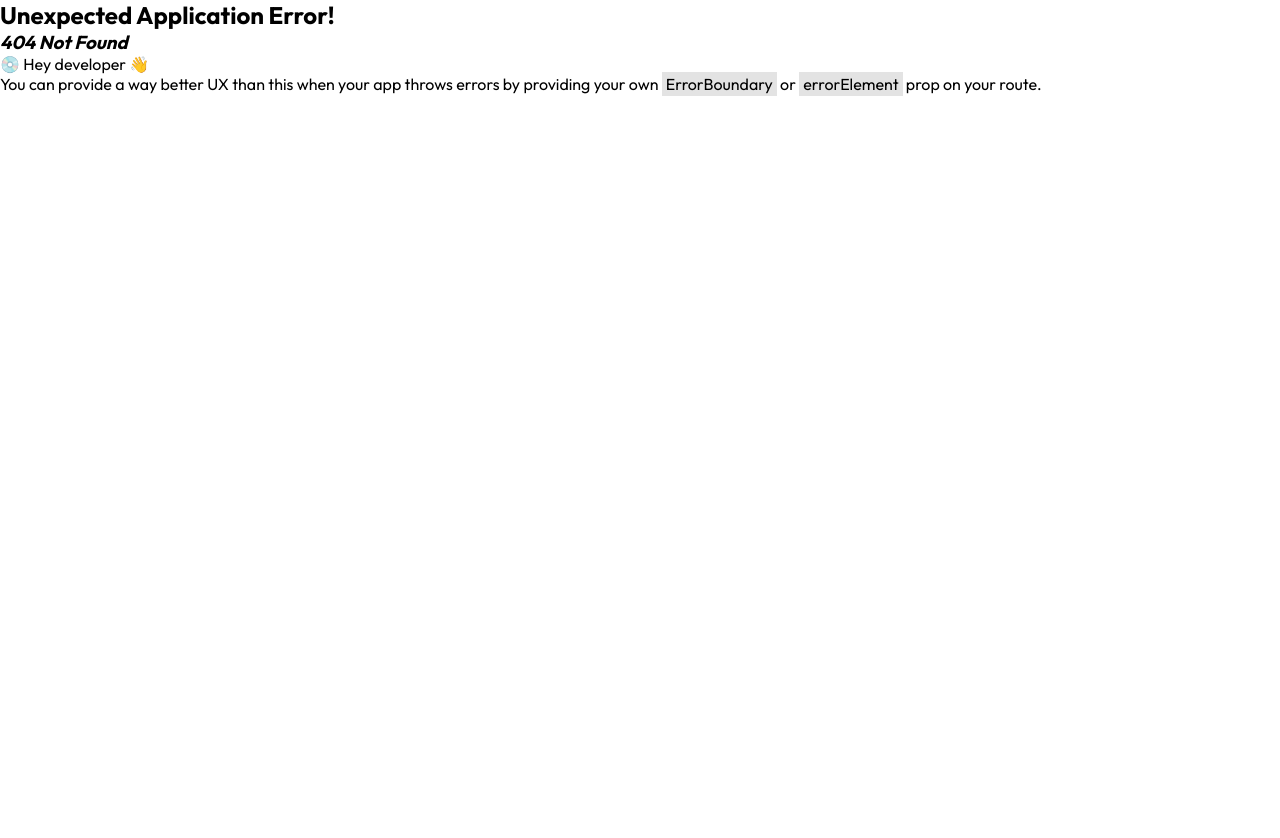
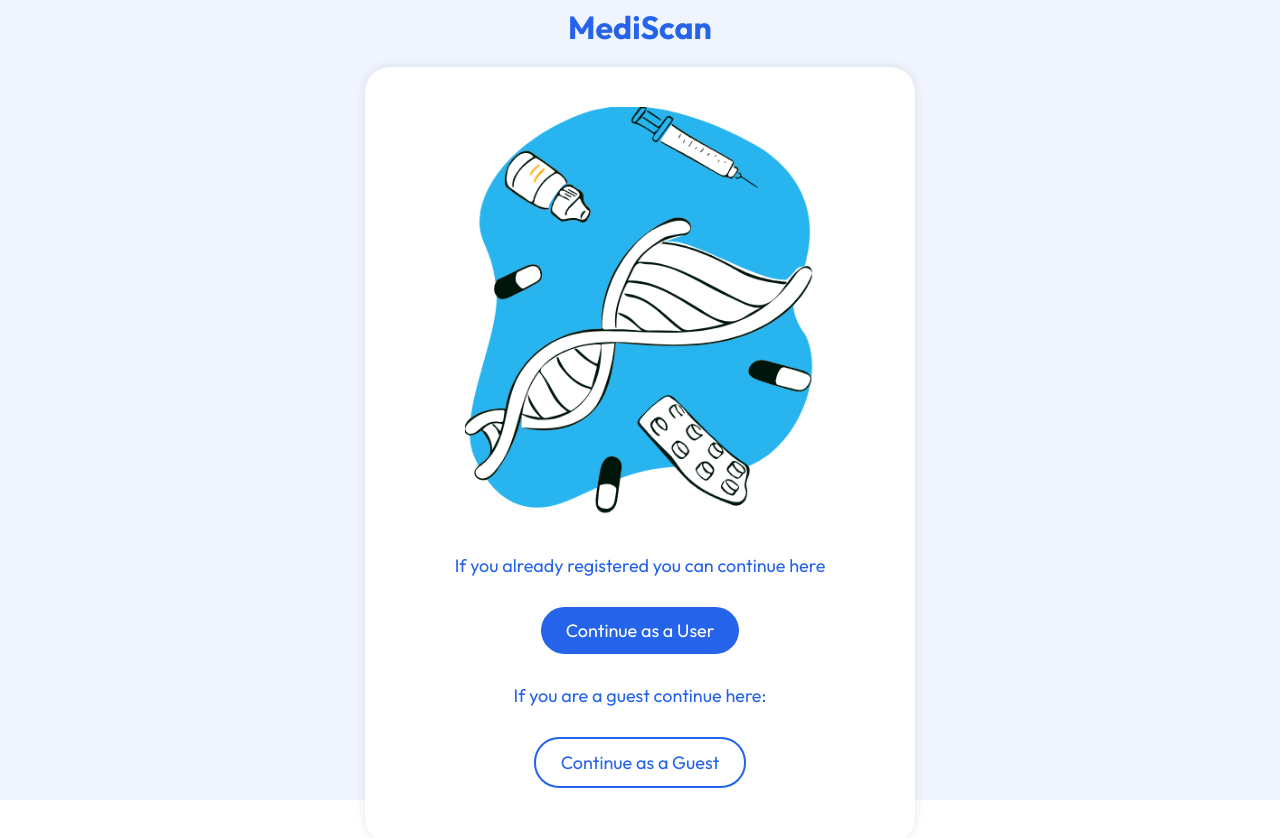
Before and after one commit to SajithAnuradha/MediScan, a React (Vite) app in the folder Webapp/mediscan/: page /home in a window 1280 px wide. Before the commit this address had no page. Shown: the top 838 px of the page. Before the commit the page ends 800 px from the top, so only its background shows below. Built offline with nearby package versions, Linux system fonts and the light colour scheme.

Commit message:
UI_home_complete

```diff
--- a/Webapp/mediscan/src/Router/Router.jsx
+++ b/Webapp/mediscan/src/Router/Router.jsx
@@ -6,11 +6,16 @@ import Login from "../pages/Login/Login";
 import History from "../pages/History/History";
 import Prediction from "../pages/Prediction/prediction";
 import Add from "../pages/Add/Add";
+import Home from "../pages/Home/Home";
 
 const router = createBrowserRouter([
   {
     path: "/",
     element: <App />,
+  },
+  {
+    path: "/home",
+    element: <Home />,
   },
   {
     path: "/signin",
--- /dev/null
+++ b/Webapp/mediscan/src/pages/Home/Home.css
@@ -0,0 +1,101 @@
+/* Home.css */
+
+/* Main container */
+.home-container {
+    display: flex;
+    flex-direction: column;
+    align-items: center;
+    justify-content: center;
+    background-color: #f0f4ff; /* Light blue background */
+    padding: 20px;
+    height: 100vh;
+}
+
+/* App Title */
+.app-title {
+    font-size: 32px;
+    color: #2563eb; /* Stronger blue color */
+    text-shadow: none; /* No glow initially */
+    margin-bottom: 20px;
+    margin-top: 50px;
+}
+
+.app-title:hover {
+    text-shadow: 0px 0px 15px rgba(37, 99, 235, 0.7); /* Blue glow effect on hover */
+}
+
+/* Glowing Content Box */
+.content-box {
+    background-color: #ffffff;
+    border-radius: 25px; /* Curved corners */
+    padding: 40px; /* Larger padding for larger card effect */
+    box-shadow: 0px 0px 10px rgba(0, 0, 0, 0.1); /* Initial subtle shadow */
+    width: 90%;
+    max-width: 550px; /* Larger max-width for bigger card */
+    text-align: center;
+    transition: box-shadow 0.3s ease-in-out; /* Smooth shadow transition */
+}
+
+.content-box:hover {
+    box-shadow: 0px 0px 40px rgba(37, 99, 235, 0.5); /* Stronger blue glow on hover */
+}
+
+/* Image */
+.home-image {
+    width: 100%;
+    max-width: 350px;
+    margin-bottom: 20px;
+    border-radius: 20px;
+    box-shadow: none; /* No glow initially */
+    transition: box-shadow 0.3s ease-in-out; /* Smooth shadow transition */
+}
+
+.home-image:hover {
+    box-shadow: 0px 0px 20px rgba(37, 99, 235, 0.5); /* Blue glow effect on hover */
+}
+
+/* Options Container */
+.options-container {
+    text-align: center;
+    width: 100%;
+}
+
+/* Paragraph Text */
+.options-container p {
+    font-size: 18px;
+    color: #2563eb;
+    margin: 15px 0;
+}
+
+/* Glowing Button */
+.glow-button {
+    background-color: #2563eb;
+    color: #ffffff;
+    border: none;
+    border-radius: 25px;
+    padding: 12px 25px;
+    font-size: 18px;
+    margin: 15px 0;
+    cursor: pointer;
+    box-shadow: none; /* No glow initially */
+    transition: box-shadow 0.3s ease-in-out; /* Smooth shadow transition */
+}
+
+.glow-button:hover {
+    box-shadow: 0px 0px 25px rgba(37, 99, 235, 0.7); /* Strong blue glow on hover */
+}
+
+/* Guest Button */
+.guest-button {
+    background-color: transparent;
+    color: #2563eb;
+    border: 2px solid #2563eb;
+    box-shadow: none; /* No glow initially */
+    transition: background-color 0.3s ease-in-out, box-shadow 0.3s ease-in-out; /* Smooth transitions */
+}
+
+.guest-button:hover {
+    background-color: #2563eb;
+    color: #ffffff;
+    box-shadow: 0px 0px 25px rgba(37, 99, 235, 0.7); /* Initial blue glow on hover */
+}
--- /dev/null
+++ b/Webapp/mediscan/src/pages/Home/Home.jsx
@@ -0,0 +1,25 @@
+import React from "react";
+import medicalImage from '../../assets/images/Front_img.png'
+import './Home.css';
+
+const Home = () => {
+  return (
+    <div className="home-container">
+      <h1 className="app-title">MediScan</h1>
+
+      <div className="content-box">
+        <img src={medicalImage} alt="Medical Illustration" className="home-image" />
+
+        <div className="options-container">
+          <p>If you already registered you can continue here</p>
+          <button className="glow-button">Continue as a User</button>
+
+          <p>If you are a guest continue here:</p>
+          <button className="glow-button guest-button">Continue as a Guest</button>
+        </div>
+      </div>
+    </div>
+  )
+}
+
+export default Home
--- a/Webapp/mediscan/src/pages/Login/Login.css
+++ b/Webapp/mediscan/src/pages/Login/Login.css
@@ -12,8 +12,12 @@
     font-size: 48px; /* Large font size */
     color: #3b82f6; /* Blue color for the heading */
     margin: 40px 0; /* Space around the heading */
-    text-shadow: 0px 0px 10px rgba(59, 130, 246, 0.5); /* Blue glow effect */
+    text-shadow: none; /* No glow initially */
     text-align: center; /* Centered text */
+}
+
+.app-heading:hover {
+    text-shadow: 0px 0px 15px rgba(59, 130, 246, 0.8); /* Blue glow effect on hover */
 }
 
 .login-card {
@@ -22,7 +26,11 @@
     padding: 40px; /* Padding inside the card */
     background: #fff; /* White background */
     border-radius: 10px; /* Rounded corners */
-    box-shadow: 0px 0px 20px rgba(0, 0, 0, 0.1); /* Shadow for card */
+    box-shadow: 0px 0px 10px rgba(0, 0, 0, 0.1); /* Subtle initial shadow */
+}
+
+.login-card:hover {
+    box-shadow: 0px 0px 40px rgba(59, 130, 246, 0.6); /* Blue glow effect on hover */
 }
 
 .login-image {
@@ -36,12 +44,23 @@
     height: auto;
     object-fit: cover; /* Cover the area without stretching */
     border-radius: 10px; /* Rounded corners for image */
+    box-shadow: none; /* No glow initially */
+}
+
+.login-image img:hover {
+    box-shadow: 0px 0px 25px rgba(59, 130, 246, 0.8); /* Enhanced blue glow on hover */
 }
 
 .login-title {
     text-align: center;
     margin-bottom: 30px; /* Space below the title */
     font-size: 32px; /* Font size for title */
+    color: #3b82f6; /* Blue color for title */
+    text-shadow: none; /* No glow initially */
+}
+
+.login-title:hover {
+    text-shadow: 0px 0px 10px rgba(59, 130, 246, 0.6); /* Blue glow on hover */
 }
 
 .social-login-buttons {
@@ -54,11 +73,17 @@
     width: 60px; /* Size of social buttons */
     height: 60px;
     border-radius: 50%;
-    border: 1px solid #ccc; /* Border color */
+    border: 2px solid #3b82f6; /* Blue border color */
     display: flex;
     align-items: center;
     justify-content: center;
     background-color: #fff; /* Background color */
+    box-shadow: none; /* No glow initially */
+}
+
+.social-button:hover {
+    box-shadow: 0px 0px 20px rgba(59, 130, 246, 0.6); /* Enhanced blue glow on hover */
+    border-color: #2563eb; /* Darker blue border on hover */
 }
 
 .social-icon {
@@ -69,6 +94,7 @@
     text-align: center;
     margin-bottom: 30px; /* Space below the text */
     font-size: 18px; /* Font size for text */
+    color: #333; /* Text color */
 }
 
 .input-field {
@@ -78,6 +104,11 @@
     border-radius: 5px; /* Rounded corners */
     border: 1px solid #ccc; /* Border color */
     font-size: 16px; /* Font size for input text */
+    box-shadow: none; /* No glow initially */
+}
+
+.input-field:hover {
+    box-shadow: inset 0px 0px 10px rgba(59, 130, 246, 0.4); /* Enhanced blue glow on hover */
 }
 
 .login-button {
@@ -90,11 +121,12 @@
     color: #fff; /* White text */
     font-size: 20px; /* Font size for button text */
     cursor: pointer;
-    transition: background-color 0.3s; /* Smooth background color transition */
+    box-shadow: none; /* No glow initially */
 }
 
 .login-button:hover {
     background-color: #2563eb; /* Darker blue on hover */
+    box-shadow: 0px 0px 20px rgba(59, 130, 246, 0.8); /* Enhanced blue glow on hover */
 }
 
 .signup-redirect {
@@ -111,15 +143,16 @@
 .signup-button {
     padding: 10px 20px;
     border-radius: 5px;
-    border: 1px solid #3b82f6; /* Blue border for button */
+    border: 2px solid #3b82f6; /* Blue border for button */
     background-color: #3b82f6; /* Blue background */
     color: #fff;
     font-size: 16px; /* Font size for button */
     cursor: pointer;
-    transition: background-color 0.3s, border-color 0.3s;
+    box-shadow: none; /* No glow initially */
 }
 
 .signup-button:hover {
     background-color: #2563eb; /* Darker blue on hover */
     border-color: #2563eb; /* Matching border color on hover */
+    box-shadow: 0px 0px 20px rgba(59, 130, 246, 0.6); /* Enhanced blue glow on hover */
 }
--- a/Webapp/mediscan/src/pages/Signin/Signin.css
+++ b/Webapp/mediscan/src/pages/Signin/Signin.css
@@ -14,8 +14,12 @@
     font-size: 48px;
     color: #3b82f6;
     margin: 40px 0;
-    text-shadow: 0px 0px 15px rgba(59, 130, 246, 0.75); /* Blue glow effect */
+    text-shadow: none; /* No glow initially */
     text-align: center;
+}
+
+.app-heading:hover {
+    text-shadow: 0px 0px 15px rgba(59, 130, 246, 0.75); /* Blue glow effect on hover */
 }
 
 /* Signup Card */
@@ -25,12 +29,11 @@
     padding: 40px;
     background: #fff;
     border-radius: 10px;
-    box-shadow: 0px 0px 20px rgba(0, 0, 0, 0.2);
-    transition: transform 0.3s ease-in-out;
+    box-shadow: 0px 0px 10px rgba(0, 0, 0, 0.1); /* Subtle initial shadow */
+    transition: box-shadow 0.3s ease-in-out;
 }
 
 .signup-card:hover {
-    transform: translateY(-10px); /* Slight lift on hover */
     box-shadow: 0px 0px 30px rgba(59, 130, 246, 0.5); /* Blue glow on hover */
 }
 
@@ -46,7 +49,11 @@
     height: auto;
     object-fit: cover;
     border-radius: 10px;
-    box-shadow: 0px 0px 15px rgba(59, 130, 246, 0.4); /* Subtle glow effect */
+    box-shadow: none; /* No glow initially */
+}
+
+.signup-image img:hover {
+    box-shadow: 0px 0px 15px rgba(59, 130, 246, 0.4); /* Blue glow effect on hover */
 }
 
 /* Signup Title */
@@ -55,7 +62,11 @@
     margin-bottom: 30px;
     font-size: 32px;
     color: #1e3a8a; /* Darker blue */
-    text-shadow: 0px 0px 8px rgba(59, 130, 246, 0.6); /* Blue glow */
+    text-shadow: none; /* No glow initially */
+}
+
+.signup-title:hover {
+    text-shadow: 0px 0px 8px rgba(59, 130, 246, 0.6); /* Blue glow on hover */
 }
 
 /* Social Signup Buttons */
@@ -74,12 +85,12 @@
     align-items: center;
     justify-content: center;
     background-color: #fff;
-    box-shadow: 0px 0px 10px rgba(59, 130, 246, 0.3);
+    box-shadow: none; /* No glow initially */
     transition: box-shadow 0.3s ease;
 }
 
 .social-button:hover {
-    box-shadow: 0px 0px 20px rgba(59, 130, 246, 0.6); /* Stronger glow on hover */
+    box-shadow: 0px 0px 20px rgba(59, 130, 246, 0.6); /* Stronger blue glow on hover */
 }
 
 .social-icon {
@@ -102,6 +113,7 @@
     border-radius: 5px;
     border: 1px solid #ccc;
     font-size: 16px;
+    box-shadow: none; /* No glow initially */
     transition: border-color 0.3s, box-shadow 0.3s;
 }
 
@@ -122,13 +134,13 @@
     color: #fff;
     font-size: 20px;
     cursor: pointer;
+    box-shadow: none; /* No glow initially */
     transition: background-color 0.3s, box-shadow 0.3s;
-    box-shadow: 0px 0px 10px rgba(59, 130, 246, 0.5); /* Initial glow */
 }
 
 .signup-button:hover {
     background-color: #2563eb;
-    box-shadow: 0px 0px 20px rgba(59, 130, 246, 0.7); /* Stronger glow on hover */
+    box-shadow: 0px 0px 20px rgba(59, 130, 246, 0.7); /* Stronger blue glow on hover */
 }
 
 /* Login Redirect */
@@ -151,11 +163,11 @@
     color: #fff;
     font-size: 16px;
     cursor: pointer;
+    box-shadow: none; /* No glow initially */
     transition: background-color 0.3s, box-shadow 0.3s;
-    box-shadow: 0px 0px 10px rgba(59, 130, 246, 0.5); /* Initial glow */
 }
 
 .login-button:hover {
     background-color: #2563eb;
-    box-shadow: 0px 0px 20px rgba(59, 130, 246, 0.7); /* Stronger glow on hover */
+    box-shadow: 0px 0px 20px rgba(59, 130, 246, 0.7); /* Stronger blue glow on hover */
 }
```
Also changed, not shown: Webapp/mediscan/src/assets/Images/Front_img.png (added). Lines whose indentation alone changed are shown as unchanged.
